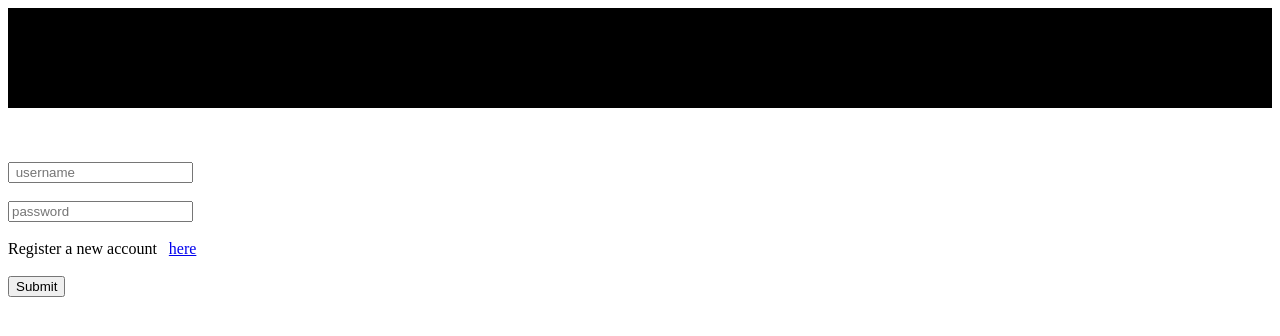
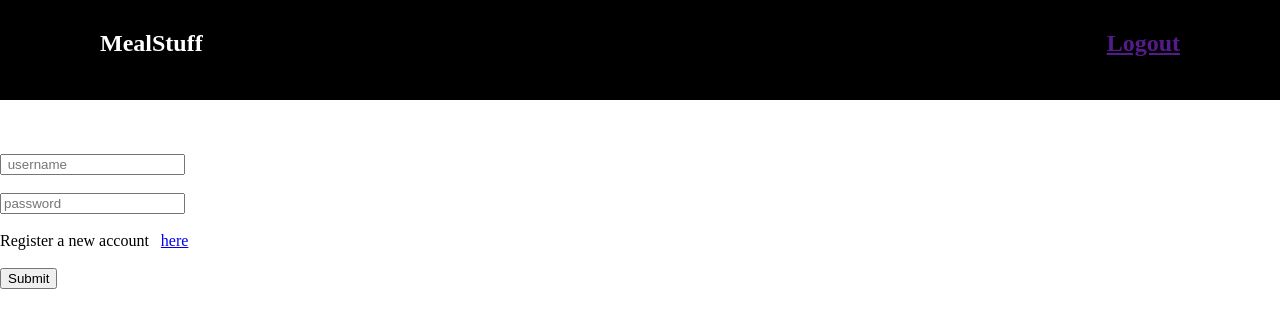
Before and after one commit to JaymesKat/Meal-stuff, a plain HTML site: page index.html in a window 1280 px wide. Drawn offline with Linux system fonts and the light colour scheme.

Commit message:
Improved on the nav bar

```diff
--- a/css/style.css
+++ b/css/style.css
@@ -1,3 +1,19 @@
+body {
+  margin: 0;
+  padding: 0;
+  font-family: "Times New Roman", Times, serif;
+}
+
+h1{
+  float:left;
+  color:white;
+}
+
+h2{
+  float:right;
+  color:white;
+}
+
 nav {
 /*  position: fixed;*/
   top: 0;
--- a/index.html
+++ b/index.html
@@ -8,10 +8,16 @@
 
 	<nav>
 
+		<h1> MealStuff</h1>
+		<h2>
+			<a href="">Logout</a>
+			<a href=""></a>
+		</h2>
 
 
 
-			</nav>
+
+	</nav>
 
 			<br>
 			<br>
```
Also changed, not shown: registeruser.html (+5 -0 lines).
